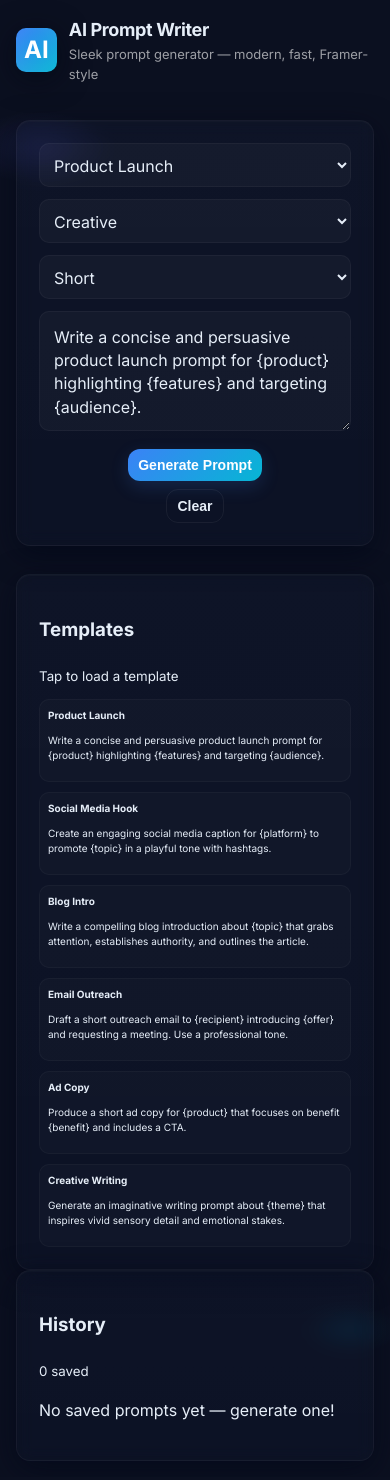
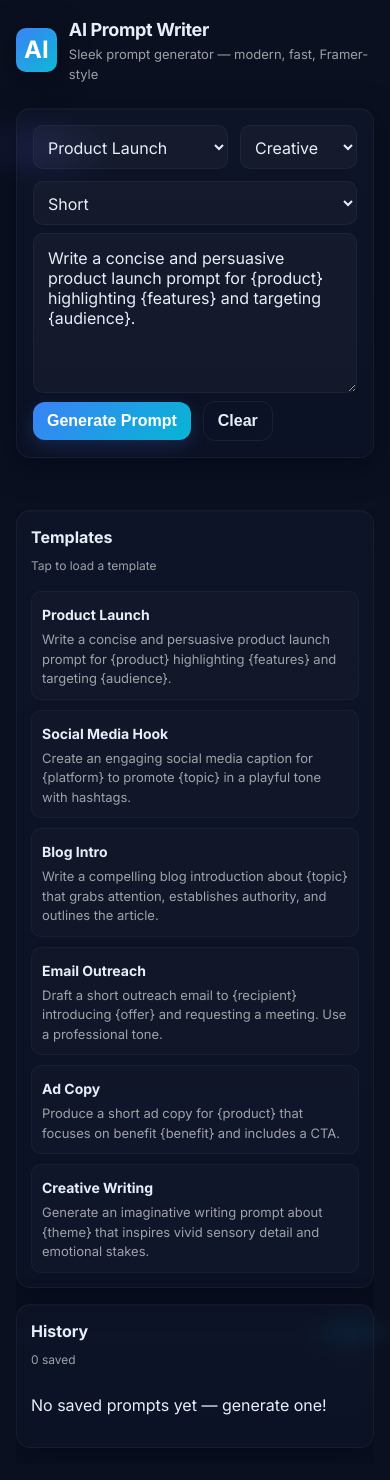
Before and after one commit to gabezigo/AiPromptGenerator, a React (Create React App) app: page / in a window 390 px wide. Built offline with nearby package versions, Linux system fonts and the light colour scheme; the HTML template or start-up script is replaced by a standard one.

Commit message:
Update index.css

```diff
--- a/src/index.css
+++ b/src/index.css
@@ -2,7 +2,6 @@
   font-size: 62.5%; /* 1rem = 10px */
   --bg: #0b1020;
   --card: rgba(255, 255, 255, 0.06);
-  --glass: rgba(255, 255, 255, 0.06);
   --accent: linear-gradient(135deg, #3b82f6 0%, #06b6d4 100%);
   --muted: rgba(255, 255, 255, 0.6);
   --text: #e6eef8;
@@ -17,22 +16,24 @@
   box-sizing: border-box;
 }
 
-html, body {
+html,
+body {
   margin: 0;
   padding: 0;
-  overflow-x: hidden; /* Prevent horizontal scroll */
+  overflow-x: hidden;
   font-family: 'Inter', system-ui, -apple-system, 'Segoe UI', Roboto, 'Helvetica Neue', Arial, sans-serif;
-  background: radial-gradient(1200px 600px at 10% 10%, rgba(99,102,241,0.12), transparent 6%), radial-gradient(800px 400px at 90% 90%, rgba(6,182,212,0.08), transparent 6%), var(--bg);
+  background: radial-gradient(1200px 600px at 10% 10%, rgba(99, 102, 241, 0.12), transparent 6%),
+    radial-gradient(800px 400px at 90% 90%, rgba(6, 182, 212, 0.08), transparent 6%), var(--bg);
   color: var(--text);
   -webkit-font-smoothing: antialiased;
   -moz-osx-font-smoothing: grayscale;
-  font-size: 1.6rem; /* 16px base */
+  font-size: 1.6rem;
   line-height: 1.5;
   min-height: 100vh;
 }
 
 .container {
-  max-width: 100rem; /* 1000px */
+  max-width: 100rem;
   margin: 0 auto;
   padding: var(--gap);
   display: grid;
@@ -66,7 +67,7 @@ html, body {
   justify-content: center;
   font-weight: 700;
   color: white;
-  box-shadow: 0 0.6rem 3rem rgba(3,7,18,0.6), inset 0 -0.6rem 2rem rgba(255,255,255,0.05);
+  box-shadow: 0 0.6rem 3rem rgba(3, 7, 18, 0.6), inset 0 -0.6rem 2rem rgba(255, 255, 255, 0.05);
   font-size: 2.4rem;
 }
 
@@ -82,28 +83,27 @@ html, body {
   margin-top: 0.2rem;
 }
 
-/* Main card */
-.panel {
-  background: linear-gradient(180deg, rgba(255,255,255,0.02), rgba(255,255,255,0.01));
+.main-panel {
+  background: linear-gradient(180deg, rgba(255, 255, 255, 0.02), rgba(255, 255, 255, 0.01));
   border-radius: var(--radius);
   padding: 2.2rem;
-  box-shadow: 0 0.8rem 3rem rgba(2,6,23,0.6), 0 0.1rem 0 rgba(255,255,255,0.02) inset;
-  border: 0.1rem solid rgba(255,255,255,0.04);
+  box-shadow: 0 0.8rem 3rem rgba(2, 6, 23, 0.6), 0 0.1rem 0 rgba(255, 255, 255, 0.02) inset;
+  border: 0.1rem solid rgba(255, 255, 255, 0.04);
   backdrop-filter: blur(8px) saturate(120%);
+  display: flex;
+  flex-direction: column;
+  gap: 1.6rem;
 }
 
 .controls {
   display: flex;
   gap: 1.2rem;
   flex-wrap: wrap;
-  margin-bottom: 1.2rem;
 }
 
-.select,
-.input,
-.textarea {
-  background: rgba(255,255,255,0.03);
-  border: 0.1rem solid rgba(255,255,255,0.04);
+.select {
+  background: rgba(255, 255, 255, 0.03);
+  border: 0.1rem solid rgba(255, 255, 255, 0.04);
   padding: 1rem;
   border-radius: 1rem;
   color: inherit;
@@ -111,23 +111,31 @@ html, body {
   font-size: 1.6rem;
   font-family: inherit;
   outline-offset: 0.2rem;
-  box-sizing: border-box;
-}
-
-.select {
-  min-width: 14rem;
+  cursor: pointer;
 }
 
 .textarea {
+  background: rgba(255, 255, 255, 0.03);
+  border: 0.1rem solid rgba(255, 255, 255, 0.04);
+  padding: 1.4rem;
+  border-radius: 1rem;
+  color: inherit;
+  font-size: 1.6rem;
+  font-family: inherit;
+  resize: vertical;
   min-height: 16rem;
-  resize: vertical;
+  outline-offset: 0.2rem;
   width: 100%;
-  padding: 1.4rem;
-  line-height: 1.45;
-  font-family: inherit;
+  box-sizing: border-box;
+  font-weight: 400;
 }
 
-/* Generate button & result */
+.actions {
+  display: flex;
+  gap: 1.2rem;
+  align-items: center;
+}
+
 .btn {
   background: var(--accent);
   padding: 1rem 1.4rem;
@@ -149,131 +157,185 @@ html, body {
 
 .btn.transparent {
   background: transparent;
-  border: 0.1rem solid rgba(255,255,255,0.06);
+  border: 0.1rem solid rgba(255, 255, 255, 0.06);
   box-shadow: none;
   color: var(--text);
-}
-
-/* Actions and result card */
-.actions {
-  display: flex;
-  gap: 1rem;
-  align-items: center;
-  margin-top: 1.2rem;
 }
 
 .resultCard {
   margin-top: 1.6rem;
   padding: 1.6rem;
   border-radius: 1.2rem;
-  background: linear-gradient(180deg, rgba(255,255,255,0.02), rgba(255,255,255,0.01));
-  border: 0.1rem solid rgba(255,255,255,0.03);
+  background: linear-gradient(180deg, rgba(255, 255, 255, 0.02), rgba(255, 255, 255, 0.01));
+  border: 0.1rem solid rgba(255, 255, 255, 0.03);
   font-size: 1.5rem;
   white-space: pre-wrap;
+  word-break: break-word;
 }
 
-/* Right column sidebar */
+.resultHeader {
+  display: flex;
+  justify-content: space-between;
+  align-items: center;
+}
+
+.resultButtons {
+  display: flex;
+  gap: 0.8rem;
+}
+
+.btn.small {
+  padding: 0.6rem 1rem;
+  font-size: 1.4rem;
+}
+
+.resultText {
+  margin-top: 1rem;
+  line-height: 1.4;
+}
+
 .sidebar {
   position: sticky;
   top: 3.2rem;
   max-height: calc(100vh - 6.4rem);
   overflow-y: auto;
-  background: transparent;
 }
 
-/* Small text */
-.small {
-  font-size: 1.3rem;
-  color: var(--muted);
+.panel {
+  background: linear-gradient(180deg, rgba(255, 255, 255, 0.02), rgba(255, 255, 255, 0.01));
+  border-radius: var(--radius);
+  padding: 1.4rem;
+  box-shadow: 0 0.8rem 3rem rgba(2, 6, 23, 0.6), 0 0.1rem 0 rgba(255, 255, 255, 0.02) inset;
+  border: 0.1rem solid rgba(255, 255, 255, 0.04);
+  backdrop-filter: blur(8px) saturate(120%);
+  margin-bottom: 1.6rem;
+  display: flex;
+  flex-direction: column;
+  gap: 0.8rem;
 }
 
-/* Template list */
+.templatesPanel h3,
+.historyPanel h3 {
+  margin: 0;
+  font-weight: 700;
+  font-size: 1.6rem;
+}
+
+.templatesPanel small,
+.historyPanel small {
+  color: var(--muted);
+  font-size: 1.2rem;
+}
+
 .templates {
   display: flex;
   flex-direction: column;
   gap: 1rem;
-  margin-top: 1.2rem;
+  margin-top: 0.8rem;
 }
 
 .template {
-  padding: 1.2rem;
+  padding: 1rem;
   border-radius: 1rem;
-  background: rgba(255,255,255,0.02);
-  border: 0.1rem solid rgba(255,255,255,0.03);
+  background: rgba(255, 255, 255, 0.02);
+  border: 0.1rem solid rgba(255, 255, 255, 0.03);
   cursor: pointer;
-  font-size: 1.2rem;
-  overflow-wrap: break-word;
-  word-break: break-word;
-  transition: transform 180ms ease;
+  user-select: none;
+  transition: transform 180ms ease, box-shadow 180ms ease;
 }
 
 .template:hover,
-.template:focus-visible {
+.template:focus {
   transform: translateY(-0.4rem);
-  box-shadow: 0 0.8rem 3rem rgba(3,7,18,0.5);
+  box-shadow: 0 0.8rem 3rem rgba(3, 7, 18, 0.5);
   outline: none;
 }
 
-/* Footer */
-.footer {
-  grid-column: 1 / -1;
-  text-align: center;
-  color: var(--muted);
-  margin-top: 1.8rem;
-  font-size: 1.3rem;
+.template strong {
+  font-weight: 700;
+  font-size: 1.4rem;
 }
 
-/* Input fields grid */
-.input-grid {
-  display: grid;
-  grid-template-columns: 1fr 1fr;
-  gap: 0.8rem;
-  margin-top: 1.2rem;
+.template p {
+  margin: 0.4rem 0 0 0;
+  font-size: 1.3rem;
+  color: var(--muted);
+  overflow-wrap: break-word;
 }
 
-/* Responsive Adjustments */
-@media (max-width: 98rem) {
-  /* 980px */
+.historyPanel {
+  flex: 1;
+  overflow-y: auto;
+}
+
+.historyList {
+  display: flex;
+  flex-direction: column;
+  gap: 0.8rem;
+  max-height: 25rem;
+  overflow-y: auto;
+  padding-right: 0.2rem;
+}
+
+.historyItem {
+  padding: 0.8rem 1rem;
+  border-radius: 1rem;
+  background: rgba(255, 255, 255, 0.02);
+  border: 0.1rem solid rgba(255, 255, 255, 0.03);
+  cursor: pointer;
+  user-select: none;
+  transition: background-color 180ms ease;
+}
+
+.historyItem:hover,
+.historyItem:focus {
+  background-color: rgba(59, 130, 246, 0.15);
+  outline: none;
+}
+
+.historyItem strong {
+  font-weight: 700;
+  font-size: 1.4rem;
+}
+
+.historyItem p {
+  margin: 0.3rem 0 0 0;
+  font-size: 1.3rem;
+  color: var(--muted);
+  overflow: hidden;
+  white-space: nowrap;
+  text-overflow: ellipsis;
+}
+
+.historyActions {
+  display: flex;
+  gap: 1rem;
+  margin-top: 1rem;
+}
+
+.truncate {
+  overflow: hidden;
+  white-space: nowrap;
+  text-overflow: ellipsis;
+}
+
+/* Responsive */
+
+@media (max-width: 980px) {
   .container {
     grid-template-columns: 1fr;
     padding: 1.6rem;
+    gap: 1.6rem;
   }
+
   .sidebar {
     position: relative;
-    top: 0;
     max-height: none;
-    overflow-y: visible;
+    top: auto;
+    margin-top: 2rem;
+  }
+
+  .main-panel {
+    padding: 1.6rem;
   }
 }
-
-@media (max-width: 60rem) {
-  /* 600px */
-  .input-grid {
-    display: block; /* stack inputs vertically */
-  }
-  .input {
-    width: 100%;
-    box-sizing: border-box;
-  }
-  .template {
-    font-size: 1rem;
-    padding: 0.8rem;
-  }
-  .btn {
-    padding: 0.8rem 1rem;
-    font-size: 1.4rem;
-  }
-  .controls {
-    flex-direction: column;
-  }
-  .select {
-    min-width: 100%;
-  }
-  .textarea {
-    min-height: 12rem;
-  }
-  .actions {
-    flex-direction: column;
-    gap: 0.8rem;
-  }
-}
```
